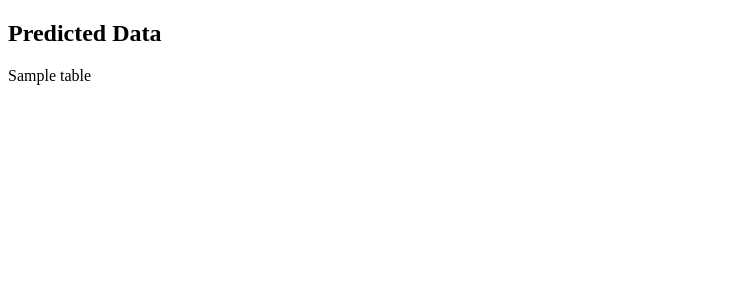
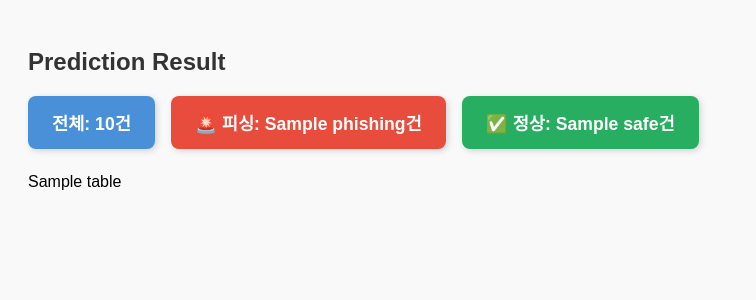
Before and after one commit to OhyoungKang/networksecurity, a FastAPI app: template templates/table.html in a window 1280 px wide. Shown: the top 300 px of the page, without its empty margins (0-756 px from the left). Run offline with FastAPI, Linux system fonts and the light colour scheme; the template is opened without the code that fills it: most values are stand-ins (such as "Sample title", 1, 10 or a date in 2020).

Commit message:
refactor: migrate S3 syncer from awscli to boto3; enhance prediction UI and update docs

```diff
--- a/app.py
+++ b/app.py
@@ -134,14 +134,37 @@ async def predict_route(request: Request,file: UploadFile = File(...)):
         logging.info(f"Prediction done: {len(y_pred)} rows")
 
         df['predicted_column'] = y_pred
+        df['Result'] = df['predicted_column'].apply(
+            lambda x: "🚨 PHISHING" if x == 1.0 else "✅ SAFE"
+        )
         logging.info(f"Prediction completed. Rows={len(df)}")
 
         os.makedirs("prediction_output", exist_ok=True)
         df.to_csv('prediction_output/output.csv')
 
-        table_html = df.to_html(classes='table table-striped')
+        total = len(df)
+        phishing_count = int((df['predicted_column'] == 1.0).sum())
+        safe_count = int((df['predicted_column'] == 0.0).sum())
 
-        return templates.TemplateResponse("table.html", {"request": request, "table": table_html})
+        def highlight_result(val):
+            color = "#ffcccc" if "PHISHING" in str(val) else "#ccffcc"
+            return f"background-color: {color}; font-weight: bold;"
+
+        styled_html = (
+            df.style
+            .map(highlight_result, subset=["Result"])
+            .to_html()
+        )
+
+        return templates.TemplateResponse("table.html", {
+            "request": request,
+            "table": styled_html,
+            "summary": {
+                "total": total,
+                "phishing": phishing_count,
+                "safe": safe_count,
+            },
+        })
 
     except Exception as e:
         logging.exception(f"Prediction failed")
--- a/templates/table.html
+++ b/templates/table.html
@@ -2,21 +2,64 @@
 <html lang="en">
 <head>
     <meta charset="UTF-8">
-    <title>Data Table</title>
+    <title>Network Security - Phishing Detection</title>
     <style>
+        body {
+            font-family: Arial, sans-serif;
+            padding: 20px;
+            background-color: #f9f9f9;
+        }
+        h2 {
+            color: #333;
+        }
+        .summary {
+            display: flex;
+            gap: 16px;
+            margin-bottom: 24px;
+        }
+        .card {
+            padding: 14px 24px;
+            border-radius: 8px;
+            font-size: 1.1rem;
+            font-weight: bold;
+            color: white;
+            box-shadow: 2px 2px 6px rgba(0,0,0,0.15);
+        }
+        .card.total    { background-color: #4a90d9; }
+        .card.phishing { background-color: #e74c3c; }
+        .card.safe     { background-color: #27ae60; }
         table {
             border-collapse: collapse;
-            width: 100%;
+            width: 100%;background-color: white;
         }
         th, td {
-            border: 1px solid black;
+            border: 1px solid #ccc;
             padding: 8px;
             text-align: left;
+            font-size: 0.9rem;
+        }
+        th {
+            background-color: #f0f0f0;
+            position: sticky;
+            top: 0;
+        }
+        .table-wrapper {
+            overflow-x: auto;
         }
     </style>
 </head>
 <body>
-    <h2>Predicted Data</h2>
-    {{ table | safe }}
+    <h2>Prediction Result</h2>
+    {% if summary %}
+    <div class="summary">
+        <div class="card total">전체: {{ summary.total }}건</div>
+        <div class="card phishing">🚨 피싱: {{ summary.phishing }}건</div>
+        <div class="card safe">✅ 정상: {{ summary.safe }}건</div>
+    </div>
+    {% endif %}
+
+    <div class="table-wrapper">
+        {{ table | safe }}
+    </div>
 </body>
 </html>
```
Also changed, not shown: prediction_output/output.csv (+13 -13 lines), .github/workflows/main.yml, README.md.
